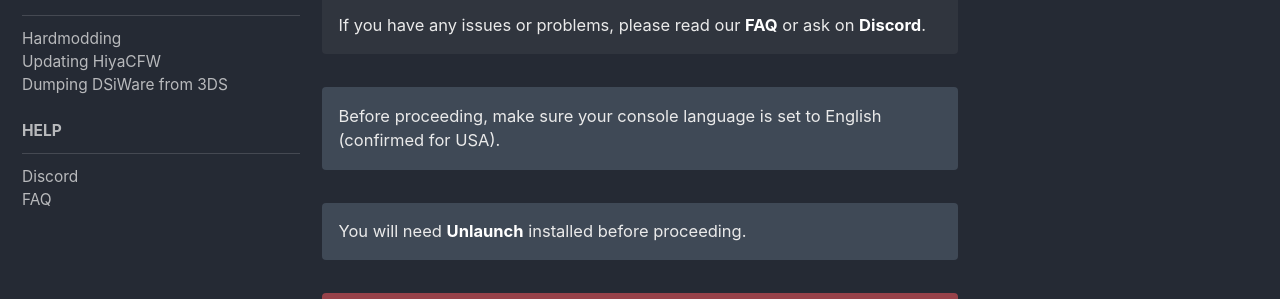
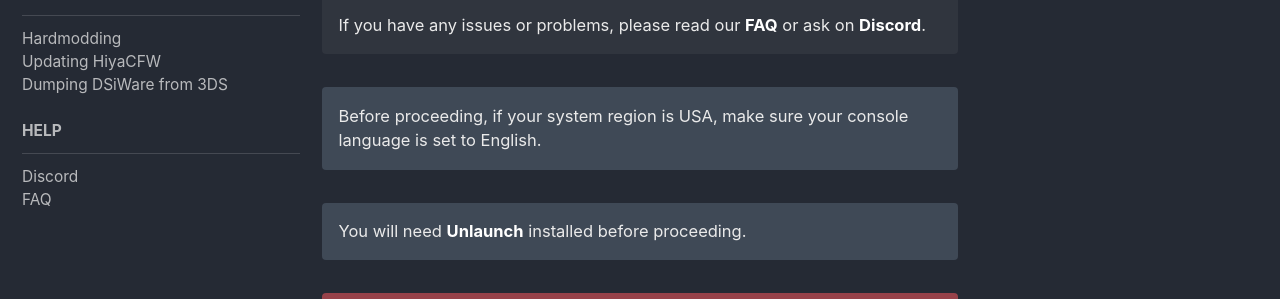
Before and after one commit to emiyl/dsi.cfw.guide-archive, a Jekyll site: the page built from guide/installing-hiyacfw.md, in a window 1280 px wide and 900 px high. Shown: the part 323-622 px from the top of the window. Built offline with Jekyll 4.4.1, drawn with Linux system fonts in a browser that asks for light colours; nearby versions of some CDN libraries; some of the changed text lies outside the part shown.

Commit message:
finish EUR/JAP update

```diff
--- a/guide/installing-hiyacfw.md
+++ b/guide/installing-hiyacfw.md
@@ -5,7 +5,7 @@
   nav: "side"
 ---
 
-Before proceeding, make sure your console language is set to English (confirmed for USA).
+Before proceeding, if your system region is USA, make sure your console language is set to English.
 {: .notice--info}
 
 You will need [Unlaunch](/guide/installing-unlaunch/) installed before proceeding.
@@ -68,7 +68,8 @@
 12. Click on the film roll icon.
 13. **USA/EUR:** Click on the single right arrow (the next to last arrow icon) two times
   - You will see a new frame be created
-14. **USA:** Click on the paste button exactly 122 times.
+14. Based on your region, do the following:
+  - **USA:** Click on the paste button exactly 122 times.
   - **EUR:** Click on the paste button exactly 2 times.
   - **JPN:** Click on the paste button. This should launch twlnf
 15. **USA/EUR:** Select "Erase" and then "Paste"
```
Also changed, not shown: guide/installing-unlaunch.md (+9 -7 lines), 7 other files.
